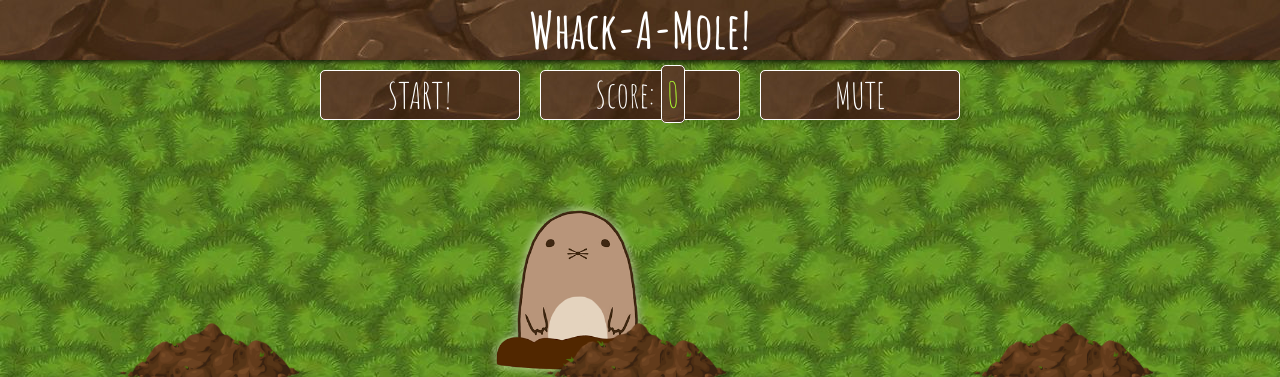
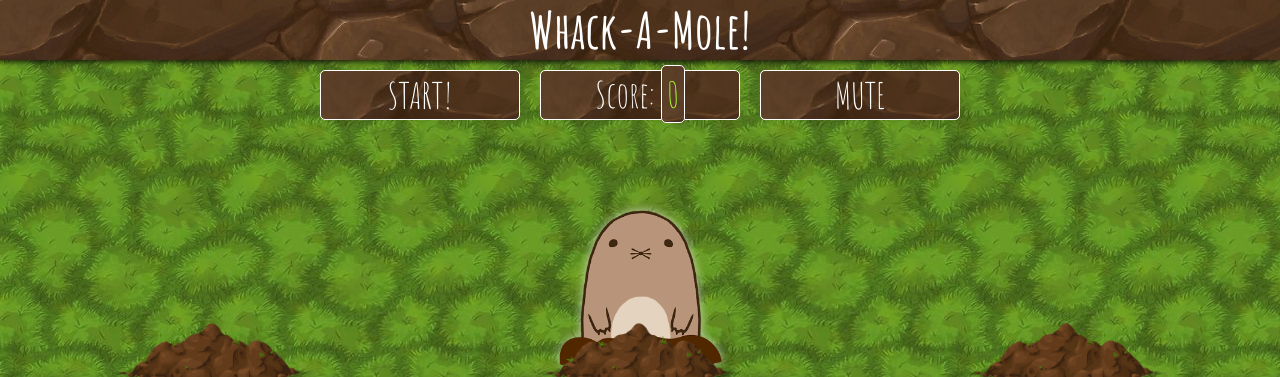
Before and after one commit to opholroyd/Whack_A_Mole, a plain HTML site: page index.html in a window 1280 px wide. Both pictures are taken after a click on the button "START!". Shown: the top 377 px of the page. Drawn offline with Linux system fonts and the light colour scheme.

Commit message:
scripted and sounds added

```diff
--- a/app.js
+++ b/app.js
@@ -1,6 +1,7 @@
 const holes = document.querySelectorAll('.hole');
 const scoreBoard = document.querySelector('.score');
 const moles = document.querySelectorAll('.mole')
+const btn = document.getElementById("startBtn");
 let lastHole;
 let timeUp = false;
 let score = 0;
@@ -34,6 +35,7 @@ function peep() {
 }
 
 function startGame() {
+    btn.disabled = true;
     music = new Audio('./sounds/ambience.wav');
     music.play();
     music.volume = 0.1
@@ -44,6 +46,7 @@ function startGame() {
     let cheering = new Audio('./sounds/cheering.wav');
     setTimeout(() => timeUp = true, 15000);
     setTimeout(() => cheering.play(), 15000)
+    setTimeout(() => btn.disabled = false, 15000)
 }
 
 function hit(e) {
--- a/index.html
+++ b/index.html
@@ -16,7 +16,7 @@
     </div>
 
   <div class="optionsBar">
-      <button class="sized" onClick="startGame()" >START!</button>
+      <button id="startBtn" class="sized" onClick="startGame()" >START!</button>
       <p class="sized">Score: <span class="score">0</span></p>
       <button id="pauseBtn" class="mute" onClick="mute()">MUTE</button>
     </div>
--- a/main.css
+++ b/main.css
@@ -98,6 +98,8 @@ html {
   }
 
   .hole {
+    display: flex;
+    justify-content: center;
     flex: 1 0 33.33%;
     overflow: hidden;
     position: relative;
@@ -128,5 +130,8 @@ html {
   }
 
   .hole.up .mole{
+    display: flex;
+    justify-content: center;
+    align-content: center;
     top: 0;
   }
```
